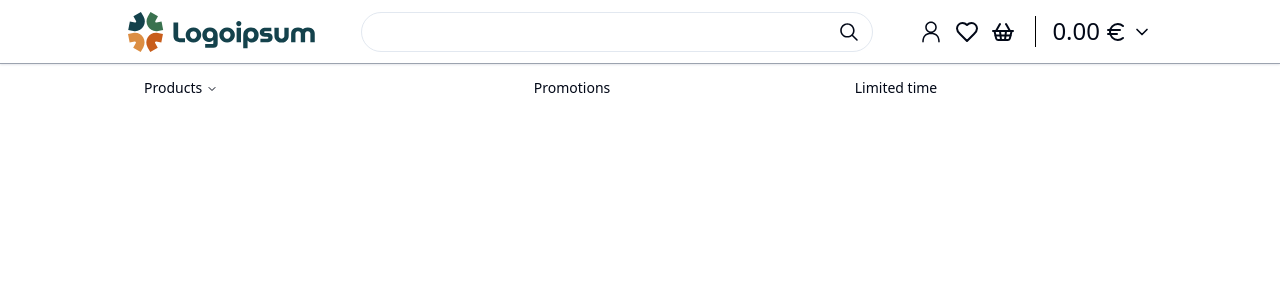
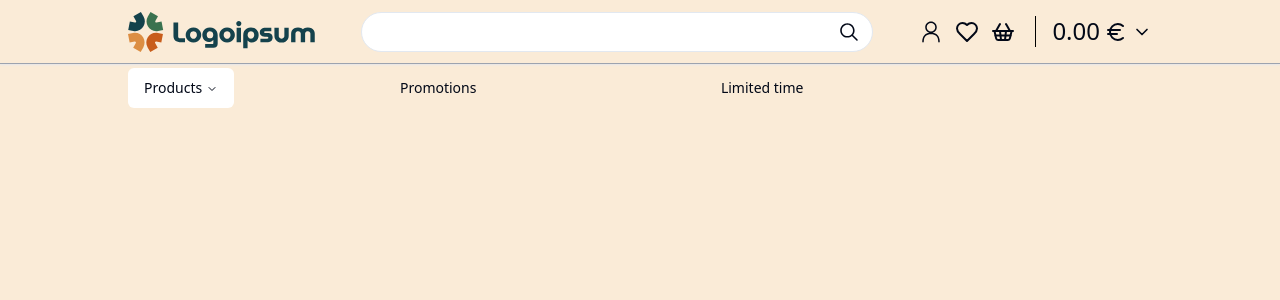
Before and after one commit to teoMarinov/ABCFurniture, a React (Vite) app in the folder client/: page / in a window 1280 px wide. Shown: the top 300 px of the page. Built offline with nearby package versions, Linux system fonts and the light colour scheme; the HTML template or start-up script is replaced by a standard one.

Commit message:
fix overflow problem

```diff
--- a/client/src/App.tsx
+++ b/client/src/App.tsx
@@ -8,16 +8,19 @@ import Navbar from "./components/navbar/Navbar";
 
 export default function Home() {
   return (
-    <div className="h-screen w-screen">
+    <div className="h-full w-full overflow-auto">
+
         <AuthProvider>
           <Header />
           <Navbar />
           <Routes>
             <Route path="/register" element={<Register />} />
             <Route path="/login" element={<Login />} />
-          {/* <Route path="/products" element={"This is products"}/> */}
-          <Route path="/products/:category" element={"This is category"}/>
-          <Route path="/products/:category/:subcategory" element={"This is sub-category"}/>
+            <Route path="/products/:category" element={"This is category"} />
+            <Route
+              path="/products/:category/:subcategory"
+              element={"This is sub-category"}
+            />
 
             <Route element={<PrivateRoutes />}></Route>
           </Routes>
--- a/client/src/components/header/Header.tsx
+++ b/client/src/components/header/Header.tsx
@@ -8,7 +8,7 @@ const Header = () => {
   const nav = useNavigate();
 
   return (
-    <div className=" h-[8vh] shadow-sm border-b border-gray-400 shadow-gray-200 p-4 flex justify-between items-center xl:px-32 px-5">
+    <div className="w-screen h-[8vh] shadow-sm border-b border-gray-400 shadow-gray-200 p-4 flex justify-between items-center xl:px-32 px-5">
       <img src={logo} className="cursor-pointer" onClick={() => nav("/")} />
       <SearchBar />
       <NavIcons nav={nav} />
--- a/client/src/components/header/profileDropdown/ProfileDropdown.tsx
+++ b/client/src/components/header/profileDropdown/ProfileDropdown.tsx
@@ -4,7 +4,7 @@ import {
   HoverCardTrigger,
 } from "@/components/ui/hover-card";
 import { PersonIcon } from "@radix-ui/react-icons";
-import { userDataType } from "@/types";
+import { userDataType } from "@/schemas/types";
 import PublicDropdown from "./PublicDropdown";
 import AuthenticatedDropdown from "./AuthenticatedDropdown";
 
--- a/client/src/components/navbar/Navbar.tsx
+++ b/client/src/components/navbar/Navbar.tsx
@@ -17,7 +17,7 @@ const Navbar = ( ) => {
       <NavigationMenu>
         <NavigationMenuList className="gap-x-20">
           <NavigationMenuItem>
-            <NavigationMenuTrigger className="w-60 justify-start">
+            <NavigationMenuTrigger className="justify-start">
               Products
             </NavigationMenuTrigger>
             <NavigationMenuContent>
--- a/client/src/context/AuthProvider.tsx
+++ b/client/src/context/AuthProvider.tsx
@@ -1,5 +1,5 @@
 import { persistentLogin, setJwtToken } from "@/config/axios-helper";
-import { userDataType } from "@/types";
+import { userDataType } from "@/schemas/types";
 import { useContext, createContext, useState, useEffect } from "react";
 import { useNavigate } from "react-router-dom";
 
--- a/client/src/index.css
+++ b/client/src/index.css
@@ -2,6 +2,11 @@
 @tailwind components;
 @tailwind utilities;
 
+#root {
+  width: 100%;
+  height: 100vh;
+  background-color: antiquewhite;
+}
 
 @layer base {
   :root {
```
Lines whose indentation alone changed are shown as unchanged.
